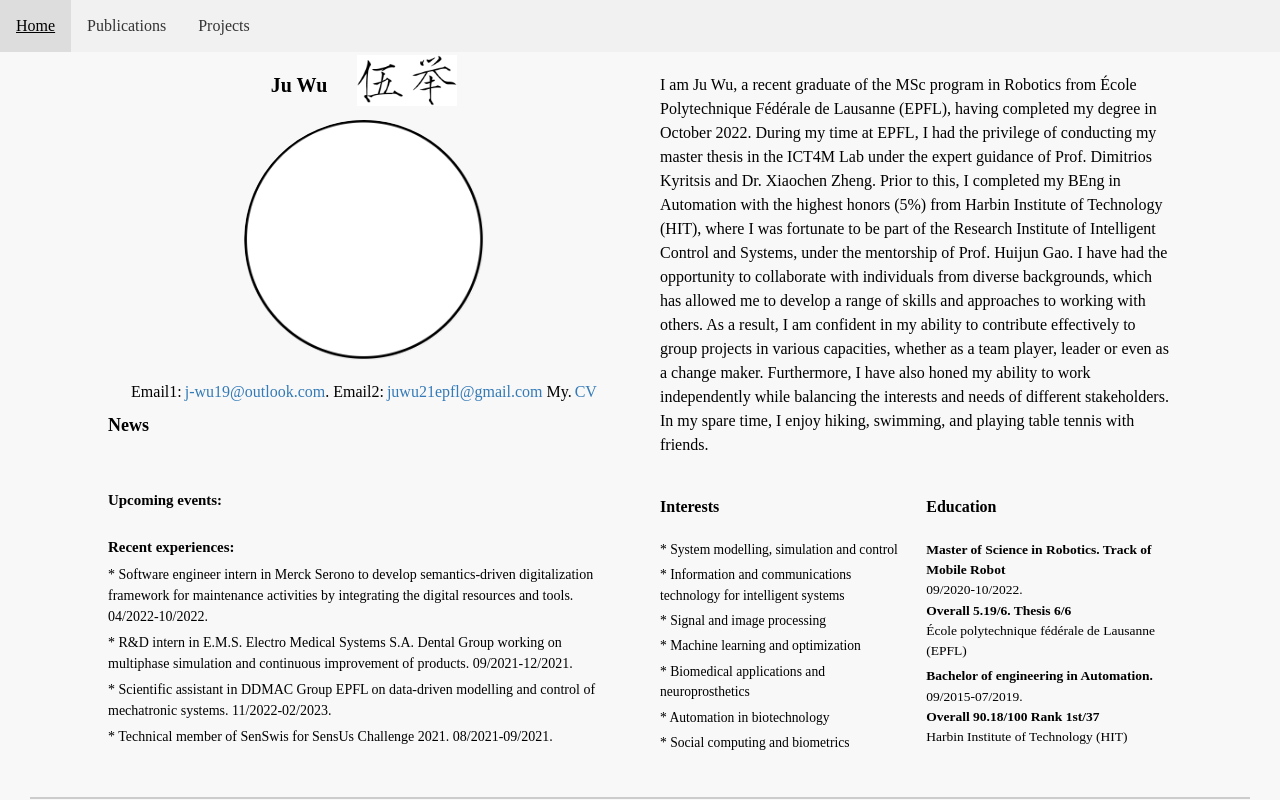
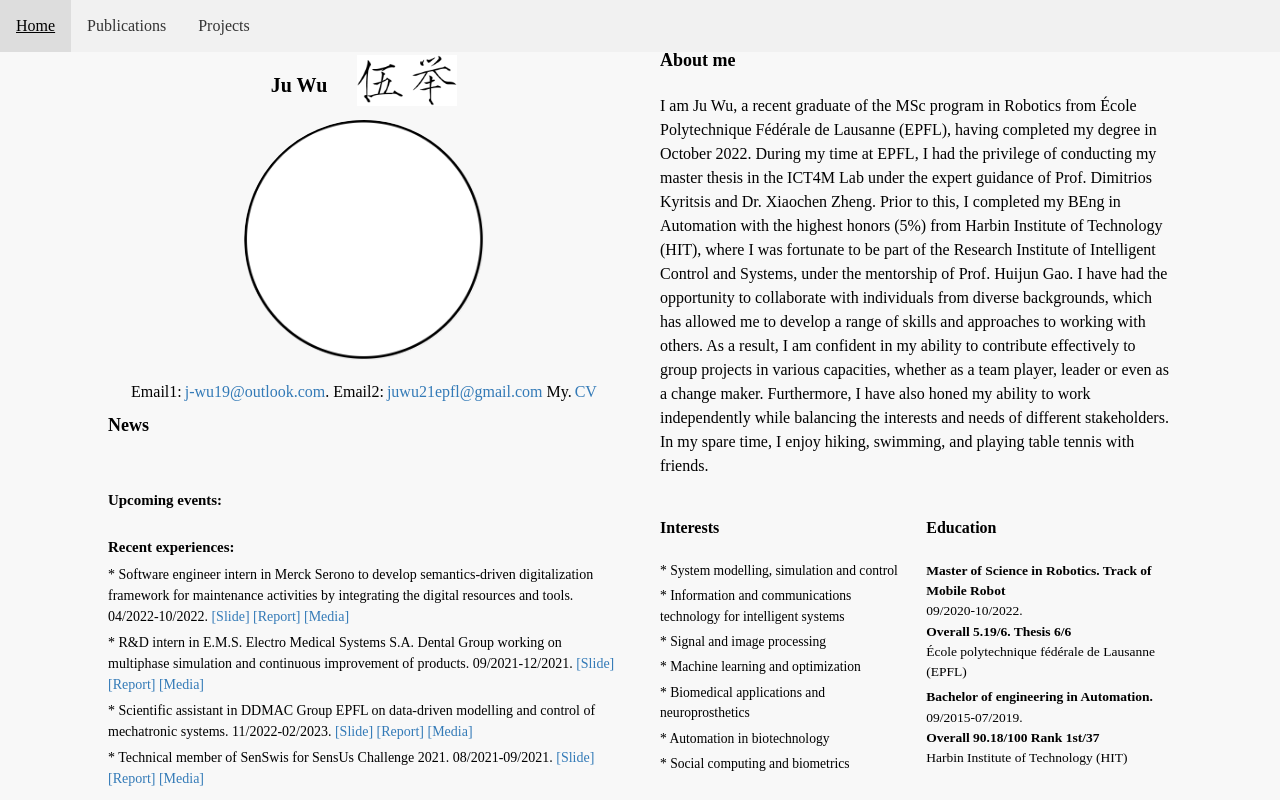
Before and after one commit to JuWu-19/JuWu-19.github.io, a plain HTML site: page index.html in a window 1280 px wide. Shown: the top 800 px of the page. Drawn offline with nearby package versions, Linux system fonts and the light colour scheme; some packages are replaced by stand-ins of ours.

Commit message:
update home links

```diff
--- a/index.html
+++ b/index.html
@@ -53,10 +53,30 @@
                     <h5>Upcoming events:</h5>
                     <h5>Recent experiences:</h5>
                     <ul>
-                        <li>* Software engineer intern in Merck Serono to develop semantics-driven digitalization framework for maintenance activities by integrating the digital resources and tools. 04/2022-10/2022.</li>
-                        <li>* R&D intern in E.M.S. Electro Medical Systems S.A. Dental Group working on multiphase simulation and continuous improvement of products. 09/2021-12/2021.</li>
-                        <li>* Scientific assistant in DDMAC Group EPFL on data-driven modelling and control of mechatronic systems. 11/2022-02/2023.</li>
-                        <li>* Technical member of SenSwis for SensUs Challenge 2021. 08/2021-09/2021.</li>
+                        <li>
+                            * Software engineer intern in Merck Serono to develop semantics-driven digitalization framework for maintenance activities by integrating the digital resources and tools. 04/2022-10/2022.
+                            <a href="https://drive.google.com/file/d/1KsDJ0FPappJY0Xh4LtYsUJMPdd_HpE4q/view?usp=sharing">[Slide]</a>
+                            <a href="https://drive.google.com/file/d/1CTZ0WBefJl_54l72soVgfeVvb4kFXUNX/view?usp=sharing">[Report]</a>
+                            <a href="https://drive.google.com/file/d/1kRD349ZhY29krYOw-0qfxdt-ELLTnF6y/view?usp=sharing">[Media]</a>
+                        </li>
+                        <li>
+                            * R&D intern in E.M.S. Electro Medical Systems S.A. Dental Group working on multiphase simulation and continuous improvement of products. 09/2021-12/2021.
+                            <a href="https://drive.google.com/file/d/1olZmKLyG3nZeiTbERZ1_gmo--Ntianxq/view?usp=sharing">[Slide]</a>
+                            <a href="https://drive.google.com/file/d/1iug2Y00IQcoay14B5queUo_e34Zl-40-/view?usp=sharing">[Report]</a>
+                            <a href="https://github.com/JuWu-19/Multiphase_flow_simulation">[Media]</a>
+                        </li>
+                        <li>
+                            * Scientific assistant in DDMAC Group EPFL on data-driven modelling and control of mechatronic systems. 11/2022-02/2023.
+                            <a href="https://drive.google.com/file/d/19qDIGD_wwmgPicY4RsK6DHk-nGFvtXl-/view?usp=sharing">[Slide]</a>
+                            <a href="https://drive.google.com/file/d/1ypWMg2vGQrQTuZiWdVxxjuMItyQ9l_8W/view?usp=sharing">[Report]</a>
+                            <a href="https://github.com/JuWu-19/Transformer_Time_Series">[Media]</a>
+                        </li>
+                        <li>
+                            * Technical member of SenSwis for SensUs Challenge 2021. 08/2021-09/2021.
+                            <a href="https://drive.google.com/file/d/1jc53Wj9QOc6MCnszIdjCqfFevow_626M/view?usp=sharing">[Slide]</a>
+                            <a href="https://drive.google.com/file/d/1m5tKH2e9G8Q6WJh5S-iEr2gYarfkvu2p/view?usp=sharing">[Report]</a>
+                            <a href="https://github.com/JuWu-19/SensUs_2021">[Media]</a>
+                        </li>
                     </ul>
                 </div>
             </div>
```
